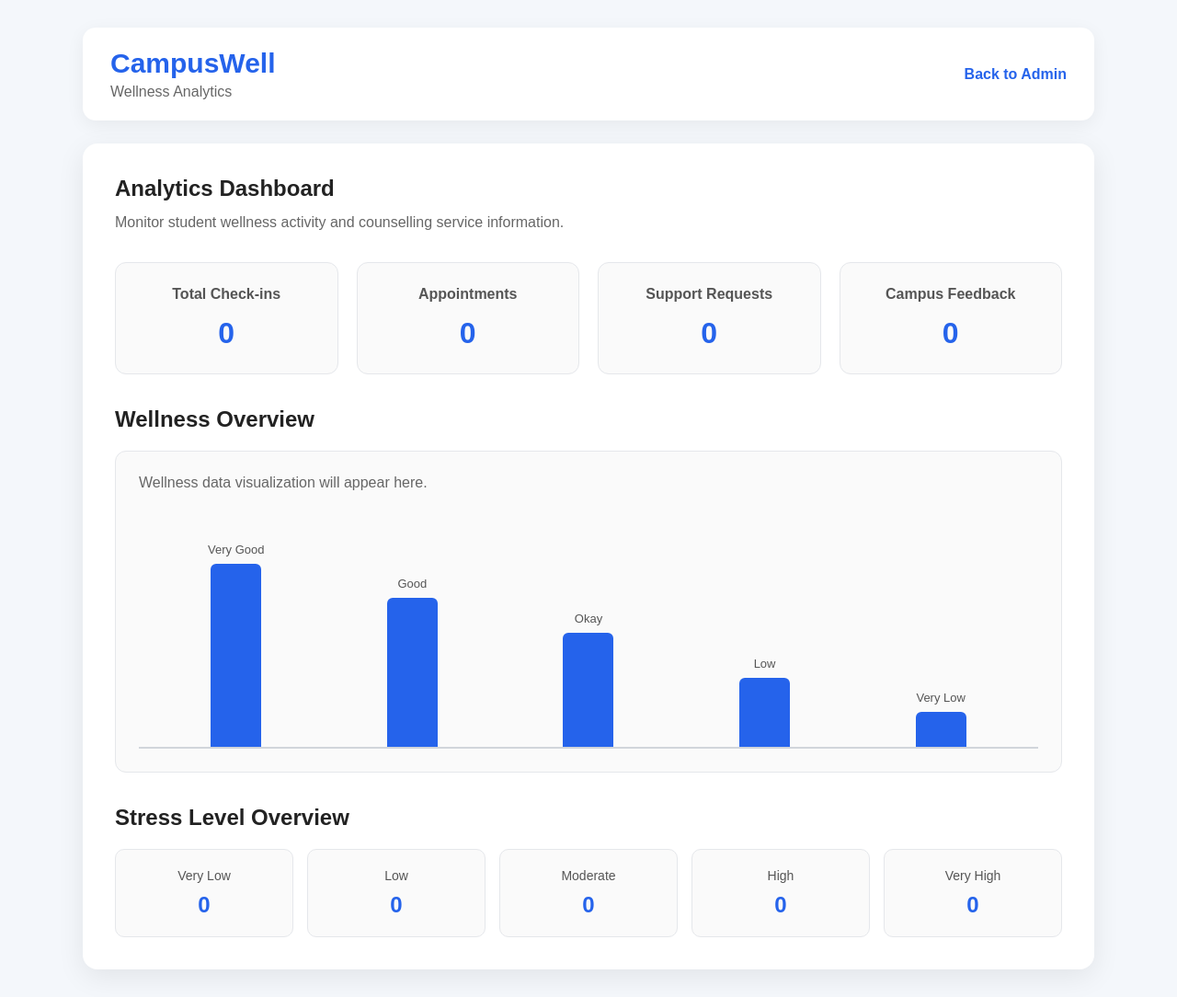
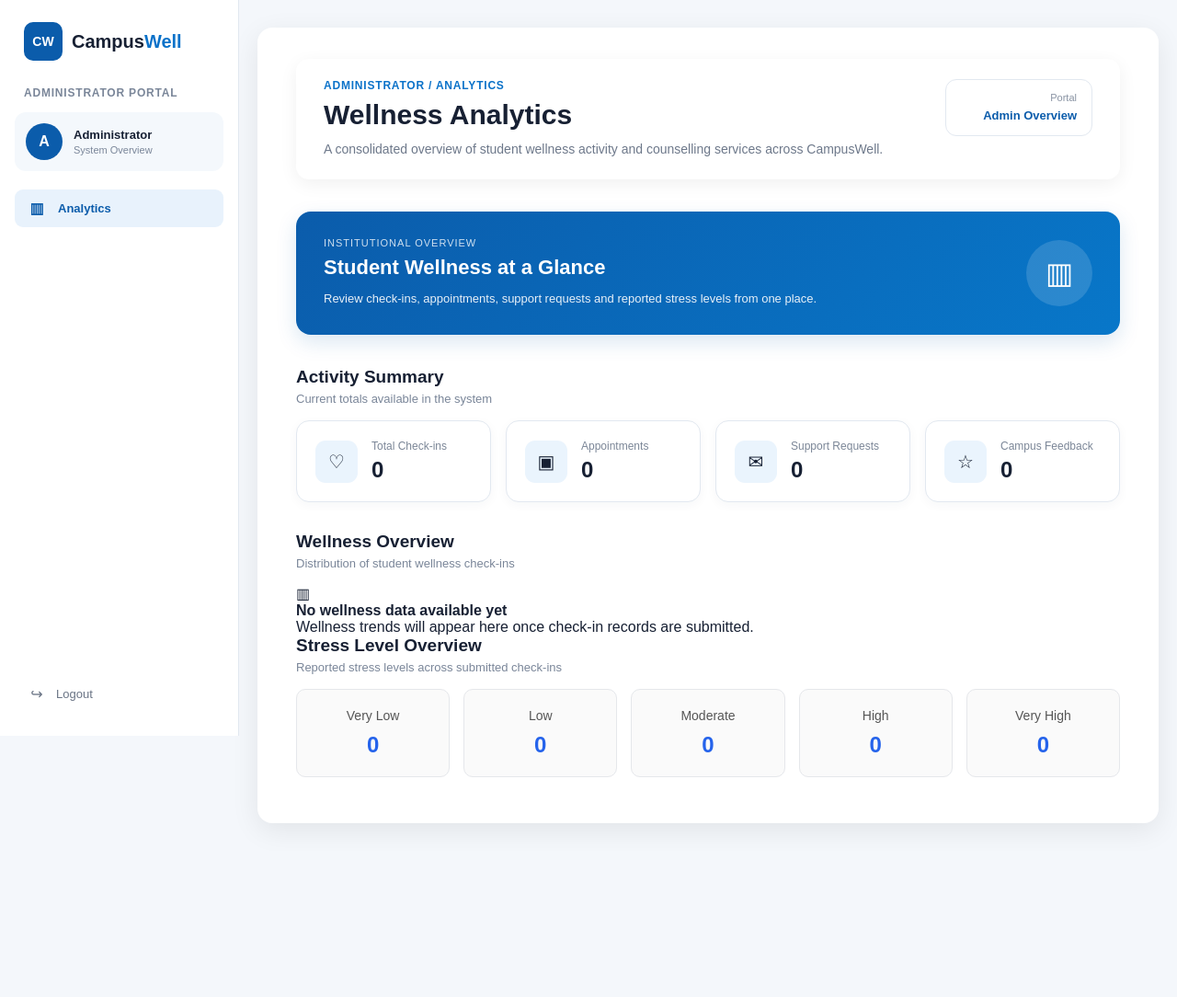
Before and after one commit to mansibisht1134-max/campuswell_group_9, a plain HTML site: page analytics/analytics.html in a window 1280 px wide. Shown: the whole page at 92% size. After the commit the page ends 925 px from the top, so only its background shows below. Drawn offline with Linux system fonts and the light colour scheme.

Commit message:
Build single-page admin analytics portal

```diff
--- a/analytics/analytics.html
+++ b/analytics/analytics.html
@@ -1,104 +1,83 @@
 <!DOCTYPE html>
 <html lang="en">
-
 <head>
     <meta charset="UTF-8">
     <meta name="viewport" content="width=device-width, initial-scale=1.0">
-    <title>CampusWell - Analytics</title>
+    <title>CampusWell - Admin Analytics</title>
+    <link rel="stylesheet" href="../admin/admin-dashboard.css">
     <link rel="stylesheet" href="./analytics.css">
 </head>
+<body>
+    <aside class="sidebar">
+        <div class="sidebar-brand">
+            <div class="brand-icon">CW</div>
+            <strong class="brand-text">Campus<span>Well</span></strong>
+        </div>
+        <p class="portal-title">Administrator Portal</p>
+        <div class="admin-profile">
+            <div class="profile-avatar">A</div>
+            <div><strong>Administrator</strong><span>System Overview</span></div>
+        </div>
+        <nav class="sidebar-nav" aria-label="Admin navigation">
+            <a class="nav-item active" href="./analytics.html" aria-current="page">
+                <span class="nav-icon">▥</span><span>Analytics</span>
+            </a>
+        </nav>
+        <a class="logout-link" href="../admin/admin.html"><span class="nav-icon">↪</span><span>Logout</span></a>
+    </aside>
 
-<body>
-    <div class="analytics-container">
-        <header>
+    <main class="main-content analytics-main">
+        <header class="dashboard-header">
             <div>
-                <h1>CampusWell</h1>
-                <p>Wellness Analytics</p>
+                <p class="page-label">Administrator / Analytics</p>
+                <h1>Wellness Analytics</h1>
+                <p class="page-description">A consolidated overview of student wellness activity and counselling services across CampusWell.</p>
             </div>
-            <a href="../admin/admin.html">Back to Admin</a>
+            <div class="header-date"><span>Portal</span><strong>Admin Overview</strong></div>
         </header>
-        <main>
-            <section class="welcome-section">
-                <h2>Analytics Dashboard</h2>
-                <p>
-                    Monitor student wellness activity and counselling service information.
-                </p>
+
+        <section class="admin-welcome analytics-welcome">
+            <div class="welcome-content">
+                <p class="small-label">Institutional overview</p>
+                <h2>Student Wellness at a Glance</h2>
+                <p>Review check-ins, appointments, support requests and reported stress levels from one place.</p>
+            </div>
+            <div class="welcome-icon" aria-hidden="true">▥</div>
         </section>
-            <section class="stats-grid">
-                <div class="stat-card">
-                    <h3>Total Check-ins</h3>
-                    <p class="stat-number">0</p>
+
+        <section class="overview-section">
+            <div class="section-heading">
+                <h2>Activity Summary</h2>
+                <p>Current totals available in the system</p>
             </div>
-                <div class="stat-card">
-                    <h3>Appointments</h3>
-                    <p class="stat-number">0</p>
-                </div>
-                <div class="stat-card">
-                    <h3>Support Requests</h3>
-                    <p class="stat-number">0</p>
-                </div>
-                <div class="stat-card">
-                    <h3>Campus Feedback</h3>
-                    <p class="stat-number">0</p>
+            <div class="overview-grid analytics-stats">
+                <article class="overview-card"><div class="overview-icon">♡</div><div><span>Total Check-ins</span><strong>0</strong></div></article>
+                <article class="overview-card"><div class="overview-icon">▣</div><div><span>Appointments</span><strong>0</strong></div></article>
+                <article class="overview-card"><div class="overview-icon">✉</div><div><span>Support Requests</span><strong>0</strong></div></article>
+                <article class="overview-card"><div class="overview-icon">☆</div><div><span>Campus Feedback</span><strong>0</strong></div></article>
             </div>
         </section>
-            <section class="analytics-section">
-                <h2>Wellness Overview</h2>
-                <div class="chart-placeholder">
-                    <p>
-                        Wellness data visualization will appear here.
-                    </p>
-                    <div class="chart-bars">
-                        <div class="bar">
-                            <span>Very Good</span>
-                            <div class="bar-fill" style="height: 80%;"></div>
+
+        <section class="analytics-panels">
+            <article class="analytics-panel">
+                <div class="section-heading"><h2>Wellness Overview</h2><p>Distribution of student wellness check-ins</p></div>
+                <div class="analytics-empty">
+                    <div class="empty-chart-icon">▥</div>
+                    <strong>No wellness data available yet</strong>
+                    <p>Wellness trends will appear here once check-in records are submitted.</p>
                 </div>
-                        <div class="bar">
-                            <span>Good</span>
-                            <div class="bar-fill" style="height: 65%;"></div>
+            </article>
+            <article class="analytics-panel">
+                <div class="section-heading"><h2>Stress Level Overview</h2><p>Reported stress levels across submitted check-ins</p></div>
+                <div class="stress-list">
+                    <div class="stress-item"><span>Very Low</span><strong>0</strong></div>
+                    <div class="stress-item"><span>Low</span><strong>0</strong></div>
+                    <div class="stress-item"><span>Moderate</span><strong>0</strong></div>
+                    <div class="stress-item"><span>High</span><strong>0</strong></div>
+                    <div class="stress-item"><span>Very High</span><strong>0</strong></div>
                 </div>
-                        <div class="bar">
-                            <span>Okay</span>
-                            <div class="bar-fill" style="height: 50%;"></div>
-                        </div>
-                        <div class="bar">
-                            <span>Low</span>
-                            <div class="bar-fill" style="height: 30%;"></div>
-                        </div>
-                        <div class="bar">
-                            <span>Very Low</span>
-                            <div class="bar-fill" style="height: 15%;"></div>
-                        </div>
-                    </div>
-                </div>
-            </section>
-            <section class="analytics-section">
-                <h2>Stress Level Overview</h2>
-                <div class="stress-list">
-                    <div class="stress-item">
-                        <span>Very Low</span>
-                        <strong>0</strong>
-                    </div>
-                    <div class="stress-item">
-                        <span>Low</span>
-                        <strong>0</strong>
-                    </div>
-                    <div class="stress-item">
-                        <span>Moderate</span>
-                        <strong>0</strong>
-                    </div>
-                    <div class="stress-item">
-                        <span>High</span>
-                        <strong>0</strong>
-                    </div>
-                    <div class="stress-item">
-                        <span>Very High</span>
-                        <strong>0</strong>
-                    </div>
-                </div>
+            </article>
         </section>
     </main>
-    </div>
 </body>
-
 </html>
```
Lines whose indentation alone changed are shown as unchanged.
